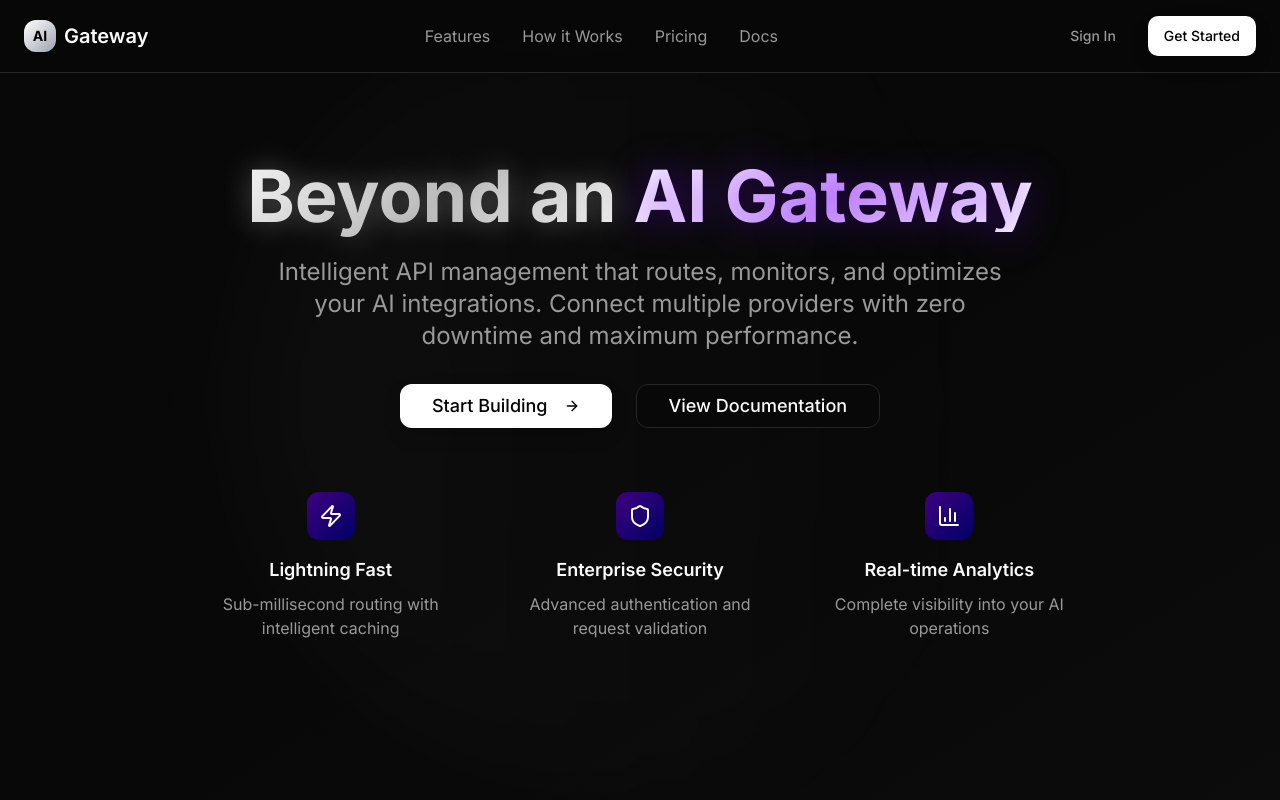
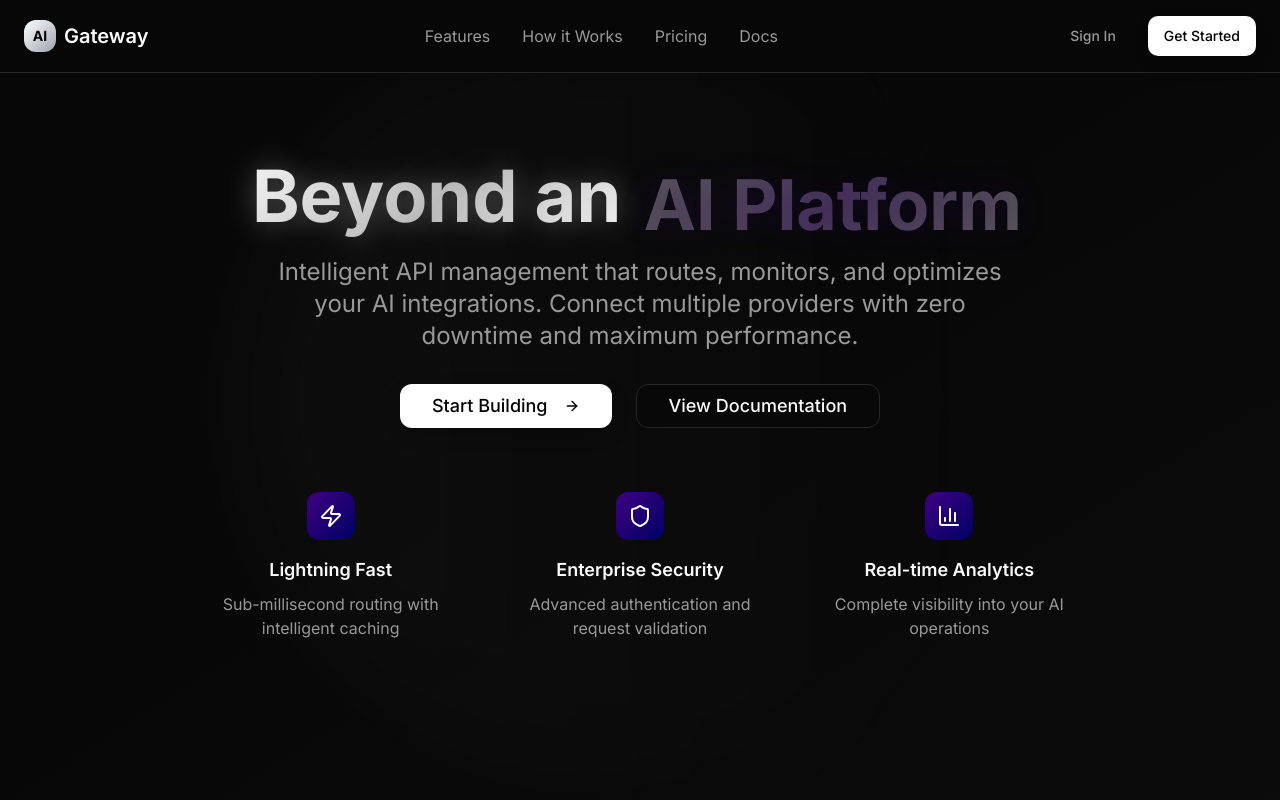
Before and after one commit to madanvinitha/insightful-ai-portal, a React (Vite) app: page / in a window 1280 px wide. Shown: the top 800 px of the page. Built offline with nearby package versions, Linux system fonts and the light colour scheme.

Commit message:
Add text rotation transitions
Implement smooth text rotation with transitions and time delays in the hero section.

```diff
--- a/src/components/ui/hero.tsx
+++ b/src/components/ui/hero.tsx
@@ -4,12 +4,19 @@ import { useState, useEffect } from "react"
 
 const Hero = () => {
   const [currentTextIndex, setCurrentTextIndex] = useState(0)
+  const [isTransitioning, setIsTransitioning] = useState(false)
   const rotatingTexts = ["AI Gateway", "AI Hub", "AI Platform"]
 
   useEffect(() => {
     const interval = setInterval(() => {
-      setCurrentTextIndex((prev) => (prev + 1) % rotatingTexts.length)
-    }, 2000) // Change every 2 seconds
+      setIsTransitioning(true)
+
+      // Wait for fade-out, then change text and fade-in
+      setTimeout(() => {
+        setCurrentTextIndex((prev) => (prev + 1) % rotatingTexts.length)
+        setIsTransitioning(false)
+      }, 300) // 300ms delay for smooth transition
+    }, 3000) // Change every 3 seconds for better readability
 
     return () => clearInterval(interval)
   }, [])
@@ -24,7 +31,7 @@ const Hero = () => {
         <div className="mb-8">
           <h1 className="text-4xl sm:text-5xl md:text-6xl lg:text-7xl font-bold mb-6 leading-tight">
             <span className="hero-text">Beyond an </span>
-            <span className="hero-accent rotating-text">
+            <span className={`hero-accent rotating-text ${isTransitioning ? 'fade-out' : 'fade-in'}`}>
               {rotatingTexts[currentTextIndex]}
             </span>
           </h1>
--- a/src/index.css
+++ b/src/index.css
@@ -124,20 +124,35 @@ All colors MUST be HSL.
     text-shadow: 0 0 40px hsl(270 100% 50% / 0.4);
   }
 
-  /* Rotating text animation */
+  /* Rotating text animation with smooth transitions */
   .rotating-text {
     display: inline-block;
-    animation: fadeInUp 0.6s ease-out;
+    transition: all 0.3s cubic-bezier(0.4, 0, 0.2, 1);
   }
 
-  @keyframes fadeInUp {
+  .rotating-text.fade-in {
+    opacity: 1;
+    transform: translateY(0px) scale(1);
+    animation: smoothFadeIn 0.5s ease-out;
+  }
+
+  .rotating-text.fade-out {
+    opacity: 0;
+    transform: translateY(-10px) scale(0.95);
+  }
+
+  @keyframes smoothFadeIn {
     0% {
       opacity: 0;
-      transform: translateY(20px);
+      transform: translateY(15px) scale(0.95);
+    }
+    50% {
+      opacity: 0.5;
+      transform: translateY(5px) scale(0.98);
     }
     100% {
       opacity: 1;
-      transform: translateY(0);
+      transform: translateY(0px) scale(1);
     }
   }
 
```
